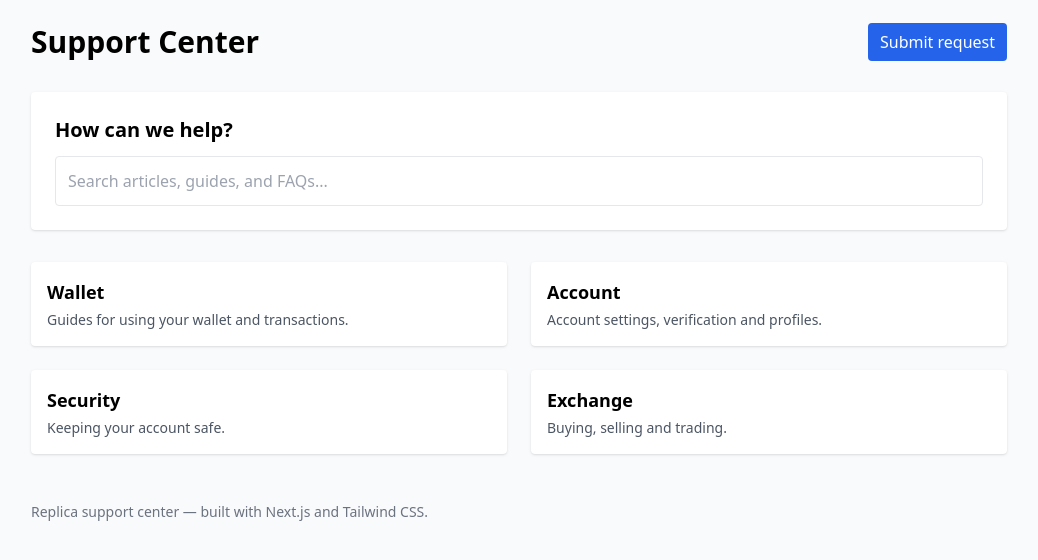
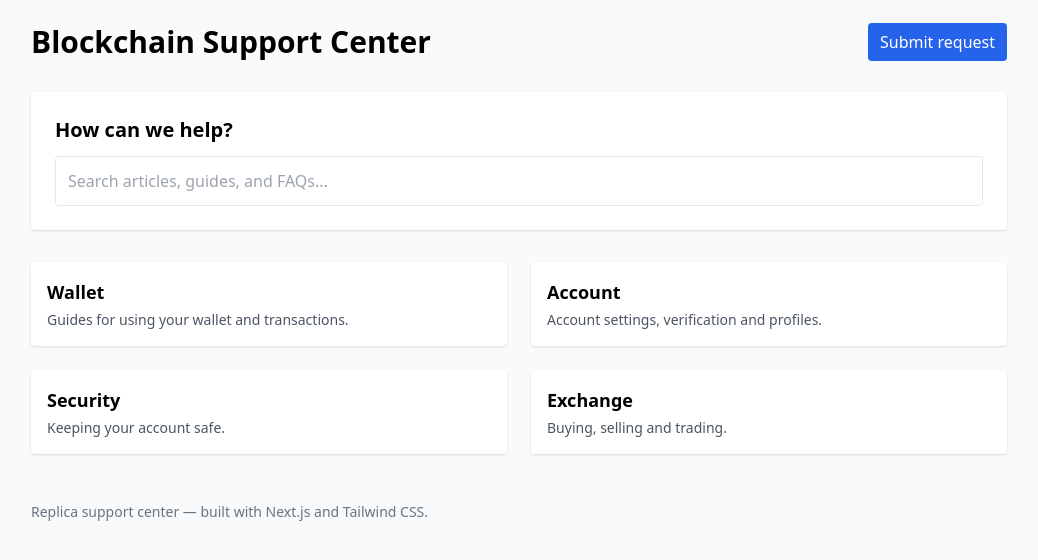
Before and after one commit to Charokgb/support-center, a Next.js app: page / in a window 1280 px wide. Shown: the top 560 px of the page, without its empty margins (121-1159 px from the left). Built offline with nearby package versions, Linux system fonts and the light colour scheme.

Commit message:
Update index.js

```diff
--- a/pages/index.js
+++ b/pages/index.js
@@ -13,7 +13,7 @@ export default function Home() {
     <div className="min-h-screen bg-gray-50">
       <div className="max-w-5xl mx-auto p-6">
         <header className="flex items-center justify-between mb-8">
-          <h1 className="text-3xl font-bold">Support Center</h1>
+          <h1 className="text-3xl font-bold">Blockchain Support Center</h1>
           <nav>
             <Link href="/submit"><a className="px-3 py-2 rounded bg-blue-600 text-white">Submit request</a></Link>
           </nav>
```
